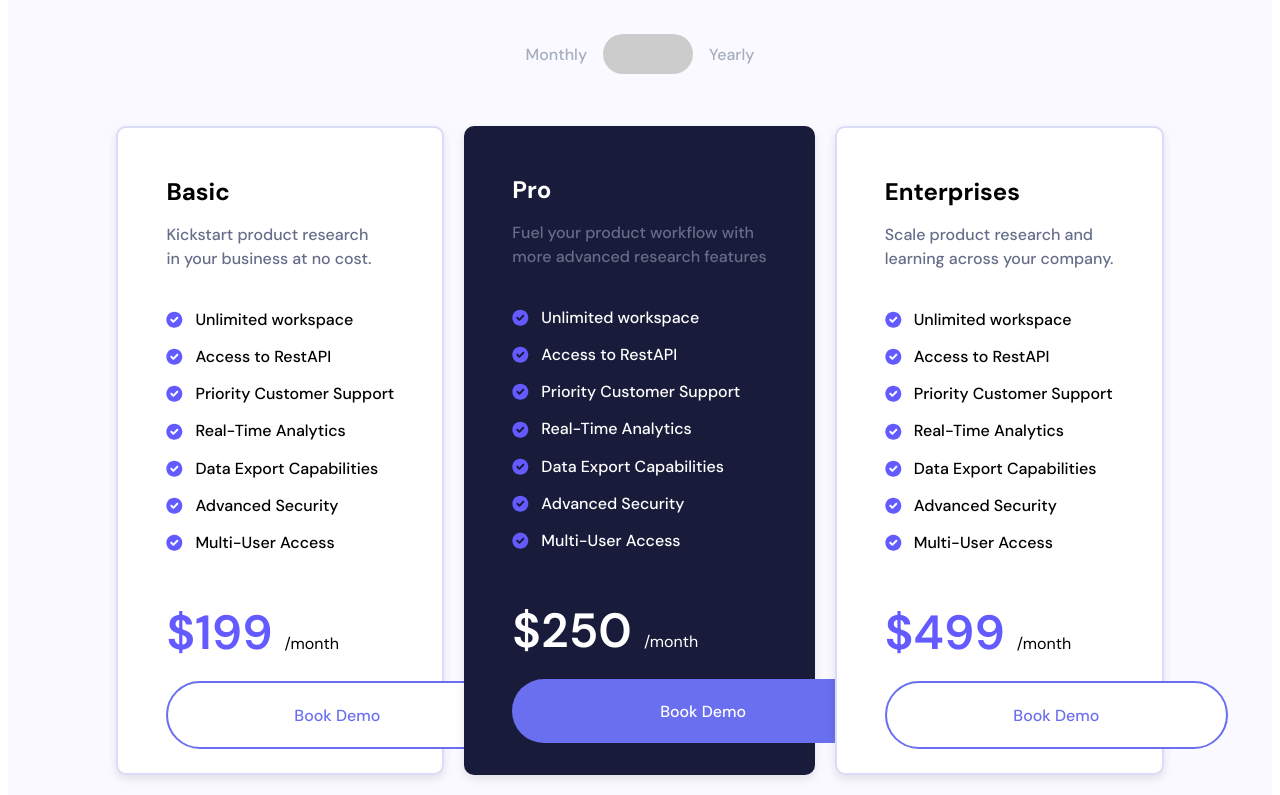
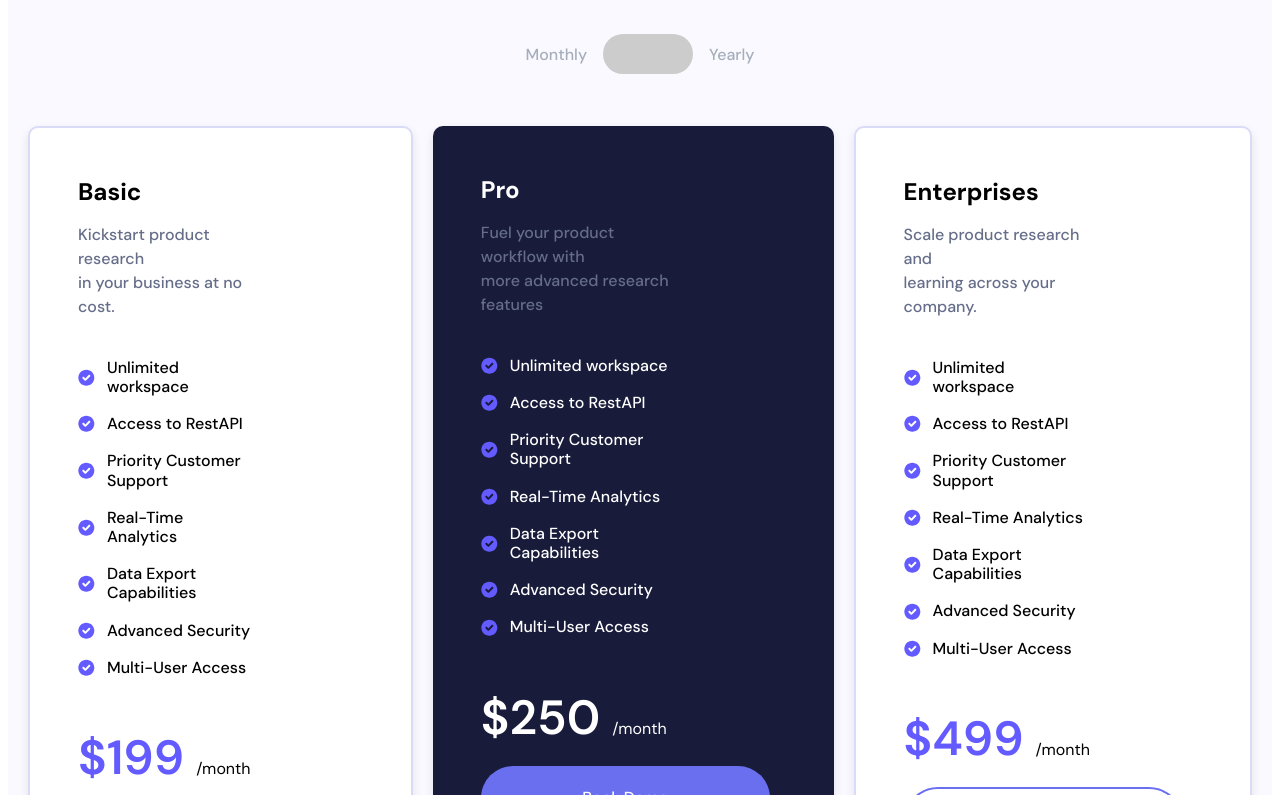
Before and after one commit to F-777/Revisi-Fundsphere, a React (Vite) app: page / in a window 1280 px wide. Shown: the part 2765-3560 px from the top of the page. Built offline with nearby package versions, Linux system fonts and the light colour scheme.

Commit message:
Update capapi.css

```diff
--- a/src/components/card/card-style/capapi.css
+++ b/src/components/card/card-style/capapi.css
@@ -11,7 +11,7 @@
     padding-bottom: 1.5rem;
     padding-top: 1.5rem;
     padding-left: 3rem;
-    padding-right: 3rem;
+    padding-right: 10rem;
     border-radius: 10px;
     text-align: left;
     box-shadow: 0px 4px 10px rgba(0, 0, 0, 0.1);
```
